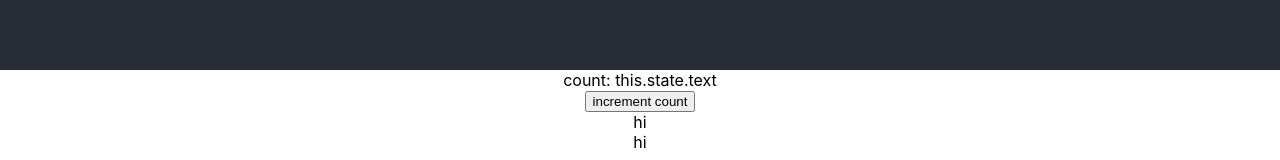
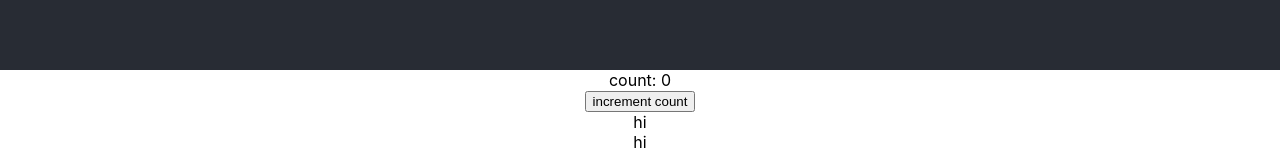
Before and after one commit to josephtownshend/practical-react, a React (Create React App) app: page / in a window 1280 px wide. Shown: the part 730-890 px from the top of the page. Built offline with nearby package versions, Linux system fonts and the light colour scheme.

Commit message:
feat: button click added with console log

```diff
--- a/src/App.js
+++ b/src/App.js
@@ -1,6 +1,6 @@
 import React, { Component } from 'react';
 import './App.css';
-import Body, { Body2, Body3 } from './components/Body';
+import Body, {Body2, Body3} from './components/Body';
 import Header from './components/Header';
 import Counter from './components/Counter';
 
--- a/src/components/Counter.js
+++ b/src/components/Counter.js
@@ -10,11 +10,15 @@ export default class Counter extends React.Component {
     };
   }
 
+  handleButtonClick = () => {
+    console.log(this);
+  };
+
   render() {
     return (
       <div>
-        <div>count: this.state.text</div>
-        <button>increment count</button>
+        <div>count: {this.state.count}</div>
+        <button onClick={this.handleButtonClick}>increment count</button>
       </div>
     );
   }
```
Also changed, not shown: 1 other file (tests, documents, lock files or other folders).
